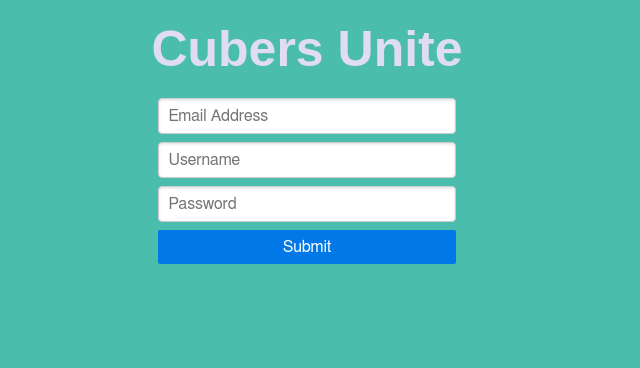
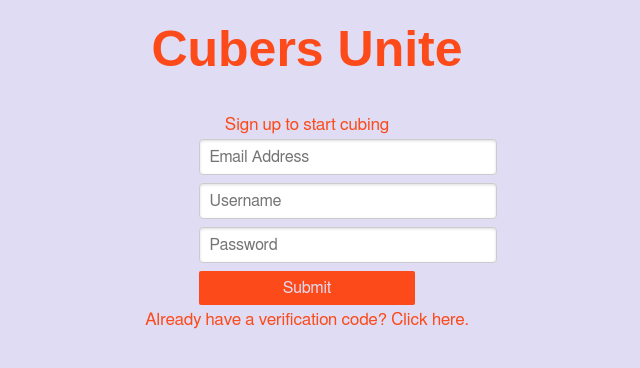
Before and after one commit to JakeRuth/cubers-unite, a React app in the folder website/: page / in a window 1280 px wide. Shown: the top 368 px of the page, without its empty margins (333-973 px from the left). Built offline with nearby package versions, Linux system fonts and the light colour scheme.

Commit message:
Changed colors of UI elements.  Added two labels to sign up form, one is a link that isn't functional yet

```diff
--- a/website/public/pure.css
+++ b/website/public/pure.css
@@ -849,8 +849,8 @@ this the same font stack that Normalize.css sets for the `body`.
 .pure-button-selected,
 a.pure-button-primary,
 a.pure-button-selected {
-    background-color: rgb(0, 120, 231);
-    color: #fff;
+    background-color: #FC4A1A;
+    color: #DfDCF3;
 }
 
 /* Button Groups */
--- a/website/src/App.css
+++ b/website/src/App.css
@@ -1,10 +1,14 @@
 /*
  * Color pallette:
- *  #4ABDAC
- *  #FC4A1A
- *  #F78733
- *  #DfDCF3
+ *  #4ABDAC green-blueish
+ *  #FC4A1A red
+ *  #F78733 orange
+ *  #DfDCF3 light purple
  */
+
+html {
+  background-color: #DfDCF3;
+}
 
 body {
   margin: 0;
--- a/website/src/AppHeader.css
+++ b/website/src/AppHeader.css
@@ -3,7 +3,7 @@
 }
 
 .title {
-  color: #DfDCF3;
+  color: #FC4A1A;;
   font-size: 50px;
   margin: 20px;
 }
--- a/website/src/common/Spinner.css
+++ b/website/src/common/Spinner.css
@@ -32,8 +32,8 @@
 	height:57.74%;
 	left:0;
 	top:21.13%;
-	border-left:2px solid #fff;
-	border-right:2px solid #fff;
+	border-left:2px solid #4ABDAC;
+	border-right:2px solid #FC4A1A;
 }
 
 .loader12 .hex0 {
--- a/website/src/index.css
+++ /dev/null
@@ -1,9 +0,0 @@
-html {
-  background-color: #4ABDAC;
-}
-
-body {
-  margin: 0;
-  padding: 0;
-  font-family: sans-serif;
-}
--- a/website/src/index.js
+++ b/website/src/index.js
@@ -1,6 +1,5 @@
 import React from 'react';
 import ReactDOM from 'react-dom';
-import './index.css';
 import App from './App';
 import registerServiceWorker from './registerServiceWorker';
 
--- a/website/src/sign-up/SignUpPage.css
+++ b/website/src/sign-up/SignUpPage.css
@@ -1,6 +1,15 @@
 .sign-up-page-container {
   display: flex;
   flex-direction: column;
+  margin: 0 auto;
+  width: 216px;
+}
+
+.sign-up-form-label {
+  text-align: center;
+  margin-bottom: 5px;
+  font-size: 17px;
+  color: #FC4A1A;
 }
 
 .spinner-container {
@@ -8,3 +17,10 @@
   top: 30px;
   right: 30px;
 }
+
+.token-form-link {
+  text-align: center;
+  font-size: 17px;
+  color: #FC4A1A;
+  margin-top: 5px;
+}
--- a/website/src/sign-up/SignUpPage.jsx
+++ b/website/src/sign-up/SignUpPage.jsx
@@ -23,8 +23,10 @@ class SignUpPageComponent extends React.Component {
     );
   }
 
-  renderForm() {
+  renderContent() {
     return (
+      <div>
+        <p className="sign-up-form-label">Sign up to start cubing</p>
         <form className="sign-up-page-container pure-form pure-form-aligned">
             <div className="pure-control-group">
                 <input
@@ -59,6 +61,8 @@ class SignUpPageComponent extends React.Component {
               Submit
             </button>
         </form>
+        <p className="token-form-link">Already have a verification code? Click here.</p>
+      </div>
     );
   }
 
@@ -70,7 +74,7 @@ class SignUpPageComponent extends React.Component {
         content = this.renderSpinner();
         break;
       default:
-        content = this.renderForm();
+        content = this.renderContent();
         break;
     }
 
```
Lines whose indentation alone changed are shown as unchanged.
